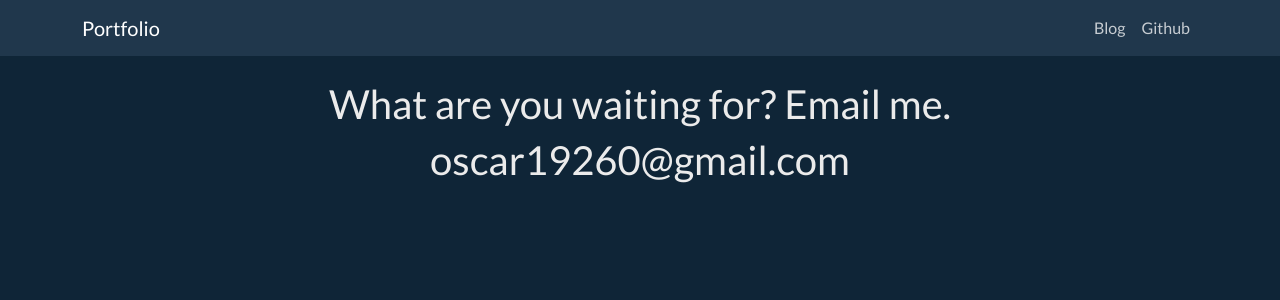
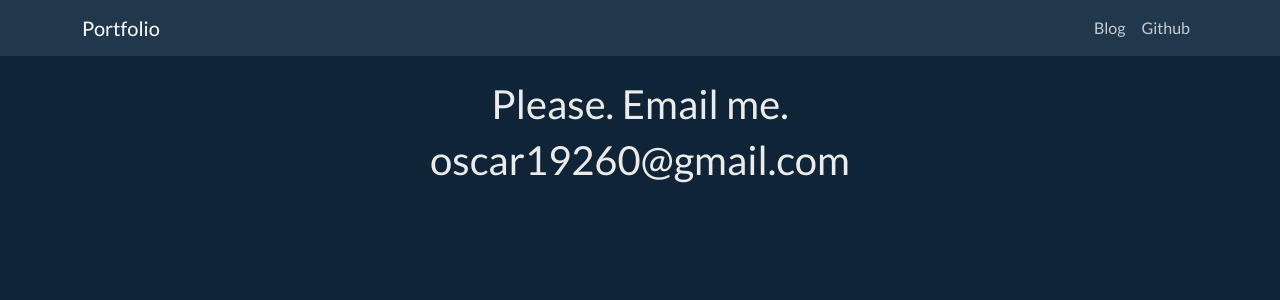
Before and after one commit to Oscar19260/portfolio, a Next.js app: page /hireme in a window 1280 px wide. Shown: the top 300 px of the page. Built offline with nearby package versions, Linux system fonts and the light colour scheme; a small style sheet from the web is missing.

Commit message:
feat: update

```diff
--- a/pages/hireme.js
+++ b/pages/hireme.js
@@ -2,7 +2,7 @@ import Layout from "../components/Layout";
 
 const Hireme = () => (
   <Layout footer={false}>
-    <h1 className="text-center"> What are you waiting for? Email me.</h1>
+    <h1 className="text-center"> Please. Email me.</h1>
     <h1 className="text-center"> oscar19260@gmail.com</h1>
   </Layout>
 );
```
